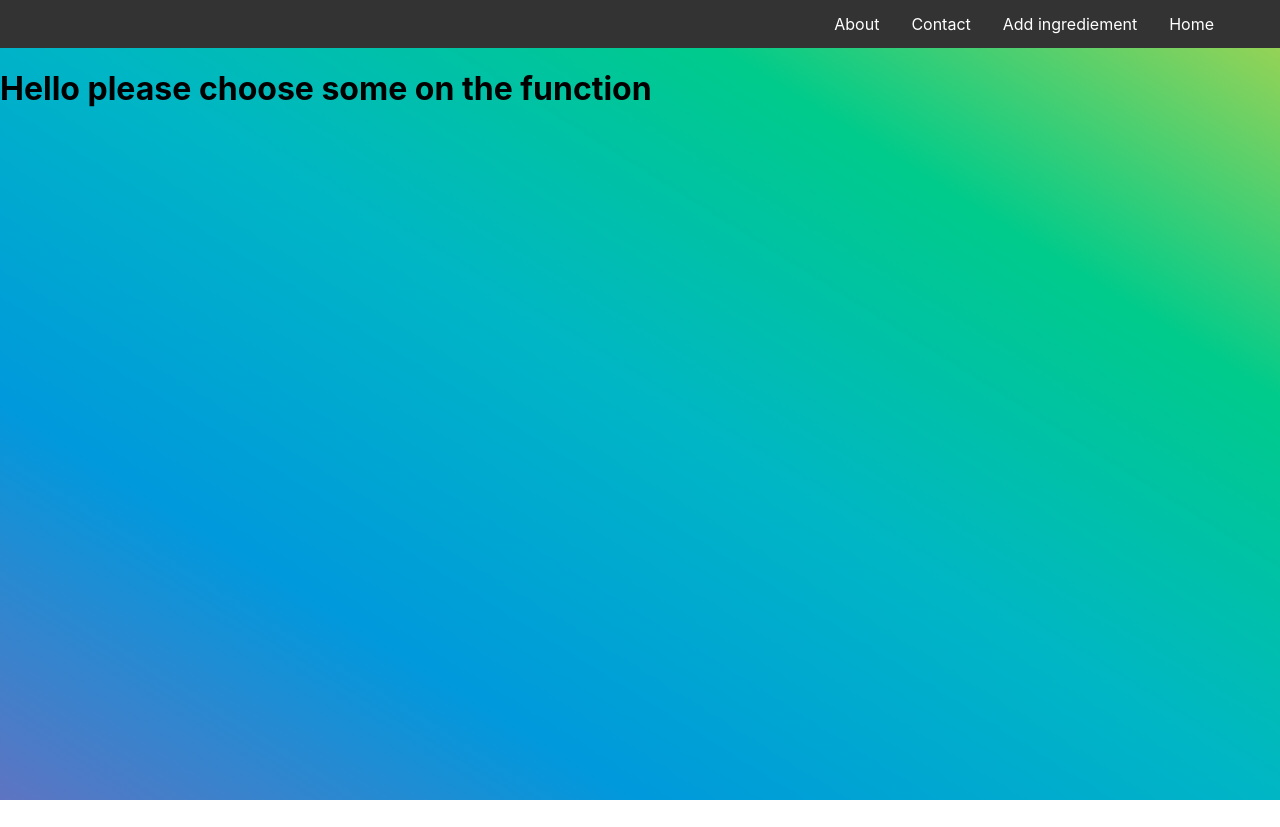
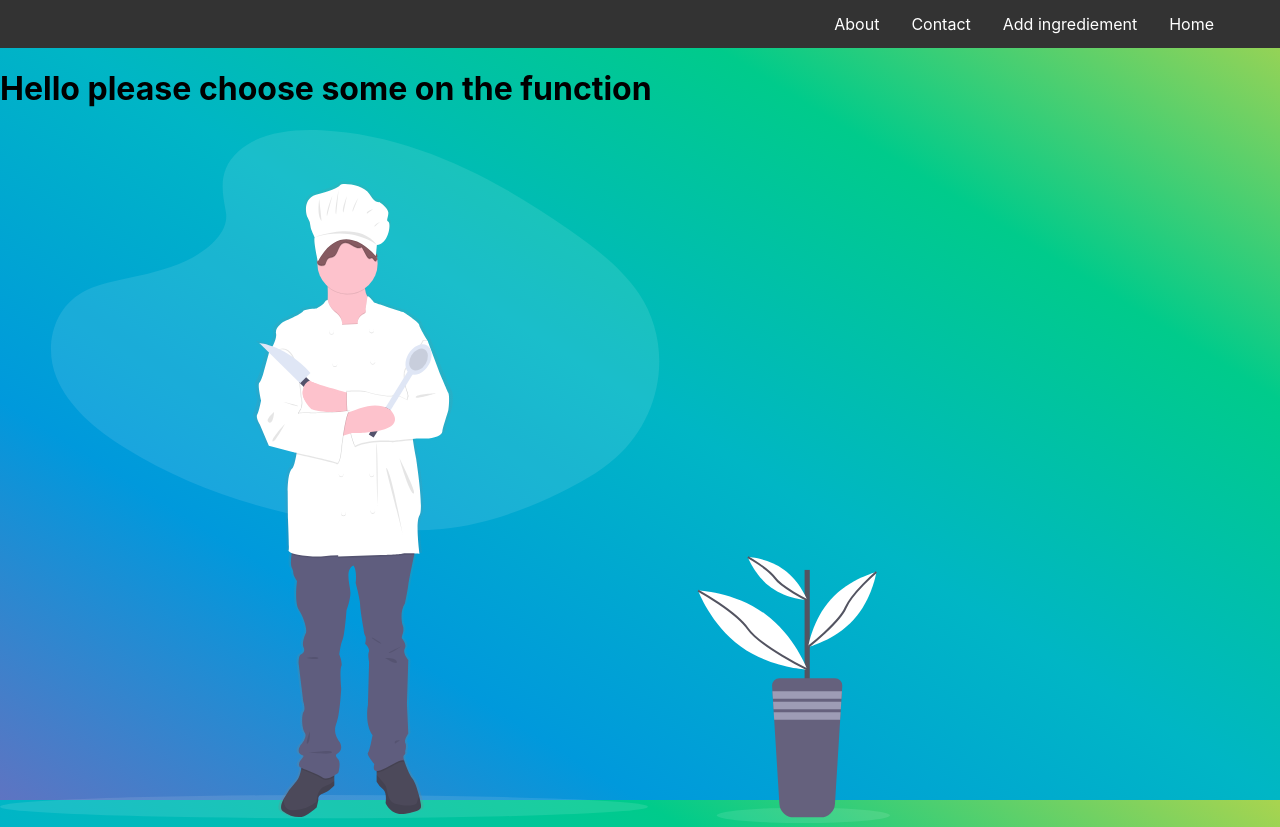
Before and after one commit to CodecoolGlobal/el-proyecte-grande-sprint-5-java-LordBrutal, a React (Create React App) app in the folder src/frontend/myrestaurantapp/: page / in a window 1280 px wide. Before the commit the page ends 800 px from the top, so only its background shows below. Built offline with nearby package versions, Linux system fonts and the light colour scheme.

Commit message:
add: chef image

```diff
--- a/src/frontend/myrestaurantapp/src/pages/Main.js
+++ b/src/frontend/myrestaurantapp/src/pages/Main.js
@@ -1,7 +1,12 @@
+import chef from "../images/logoChef.svg"
+
 function Main(){
     return (
         <div>
             <h1>Hello please choose some on the function </h1>
+            <div className="center-img">
+                <img className="chef-logo" src={chef} alt=""/>
+            </div>
         </div>
     )
 }
```
